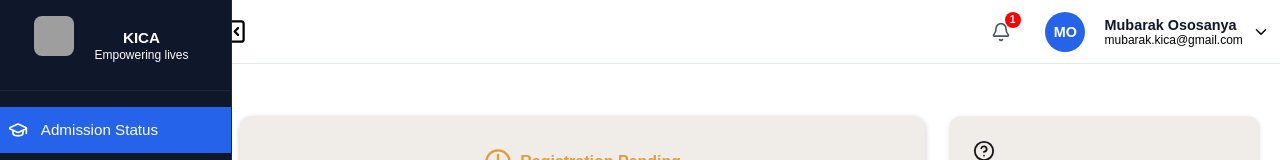
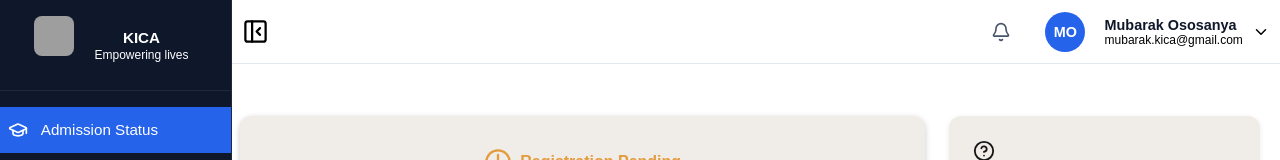
Before and after one commit to Viktorpeters/AkinyeleLms, a Next.js app in the folder frontend/: page /dashboard in a window 1280 px wide. Shown: the top 160 px of the page. Built offline with nearby package versions, Linux system fonts and the light colour scheme; grey boxes are pictures that could not be loaded.

Commit message:
dashboardheader updated

```diff
--- a/frontend/src/components/DashHeader.module.css
+++ b/frontend/src/components/DashHeader.module.css
@@ -124,13 +124,15 @@
 .toggleBtn {
   background: none;
   border: none;
-  /* color: #f8fafc; */
   cursor: pointer;
   display: flex;
   align-items: center;
   justify-content: center;
-  margin-right: 2rem;
+  margin-right: 3rem;
+  width: 70px;
 }
+
+
 
 
 /* Notification dot inside bell */
@@ -138,7 +140,7 @@
   position: absolute;
   top: -4px;
   right: -4px;
-  background: red;
+  /* background: red; */
   color: white;
   font-size: 0.65rem;
   font-weight: 600;
```
